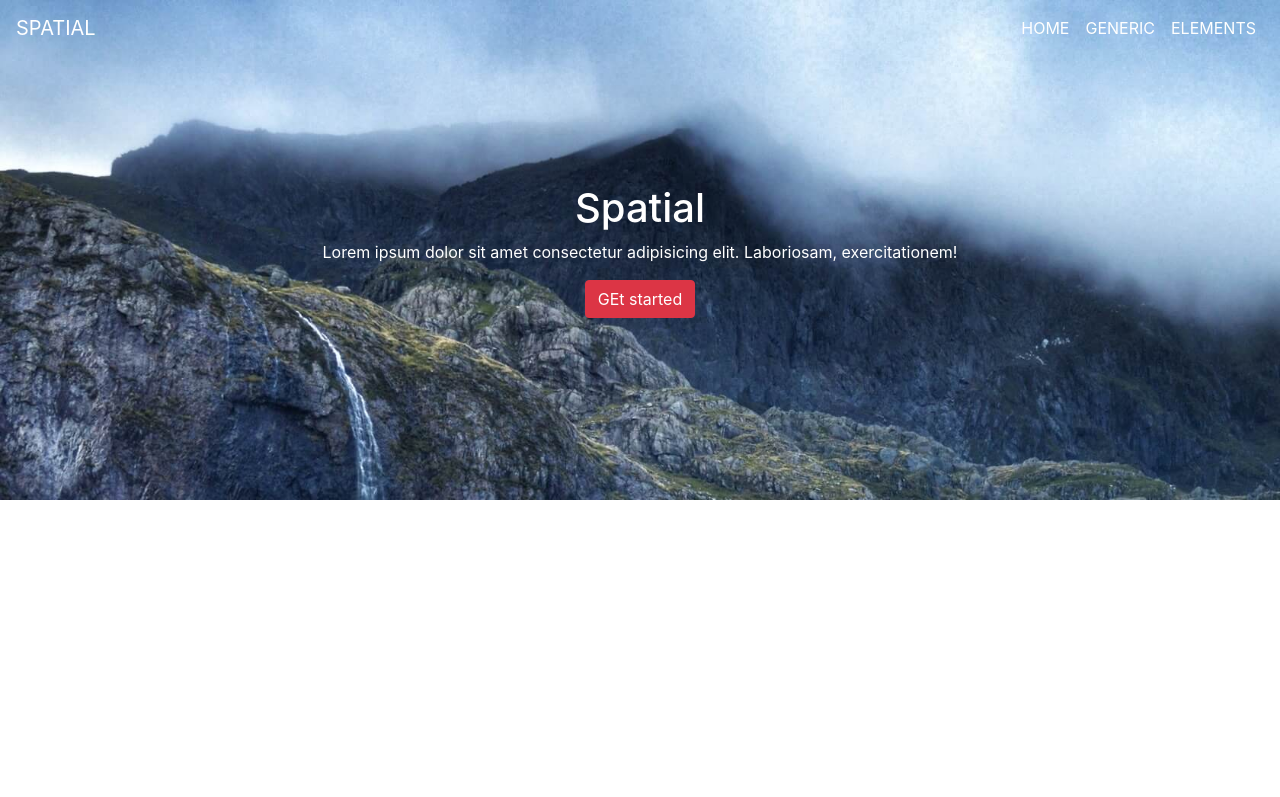
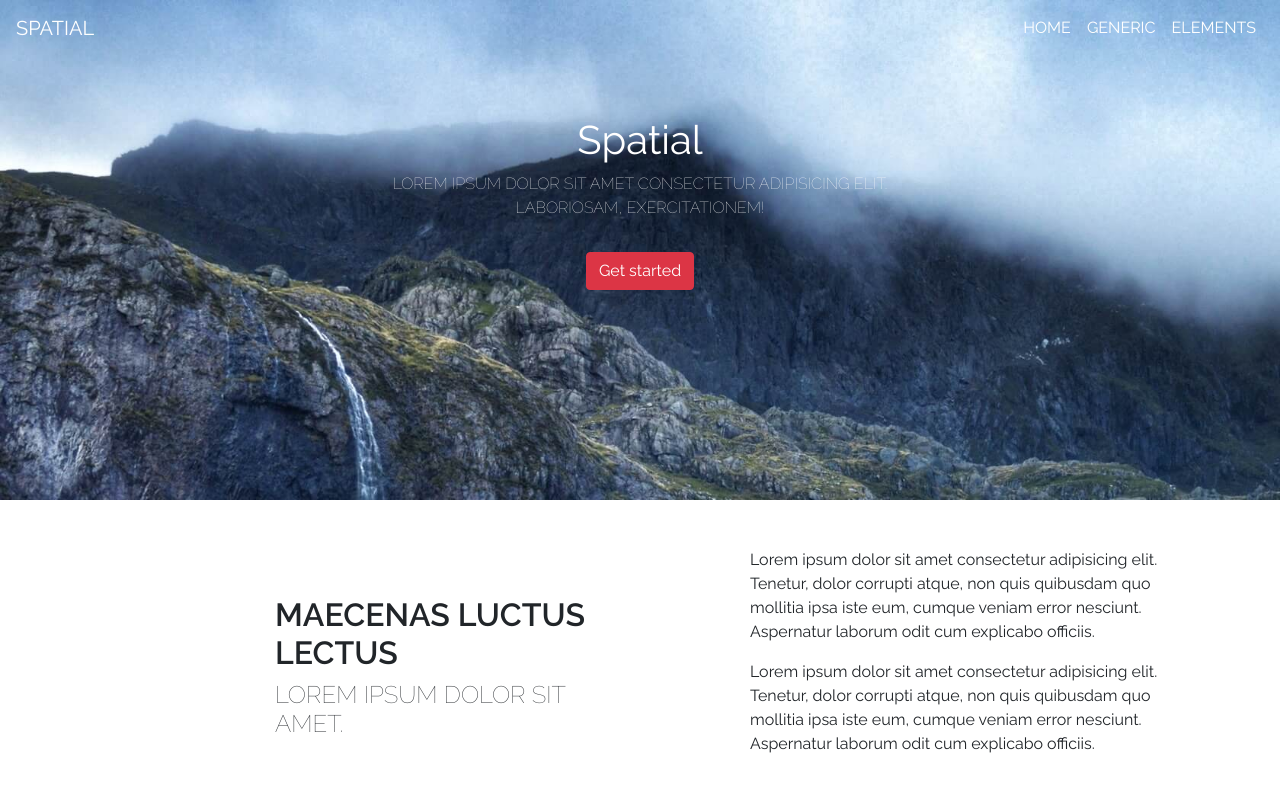
Before and after one commit to JamilaaH/html-sass-bootstrap-spatial, a website: page index.html in a window 1280 px wide. Drawn offline with nearby package versions, Linux system fonts and the light colour scheme.

Commit message:
section1

```diff
--- a/index.html
+++ b/index.html
@@ -10,7 +10,7 @@
 
 <body>
     <header>
-        <nav class="navbar navbar-expand-lg navbar-light bg-transparent ">
+        <nav class="navbar navbar-expand-lg navbar-dark bg-transparent ">
             <a class="navbar-brand text-uppercase text-white" href="#">Spatial</a>
             <button class="navbar-toggler" type="button" data-toggle="collapse" data-target="#navbarNav"
                 aria-controls="navbarNav" aria-expanded="false" aria-label="Toggle navigation">
@@ -30,12 +30,37 @@
                 </ul>
             </div>
         </nav>
-        <div class="HomeContenu">
-            <h1>Spatial</h1>
-            <p>Lorem ipsum dolor sit amet consectetur adipisicing elit. Laboriosam, exercitationem!</p>
-            <button class="btn btn-danger">GEt started</button>
+        <div class="contenu my-5 p-1">
+            <div class=" HomeContenu">
+                <h1 class=" m-2">Spatial</h1>
+                <p class="subtitle text-center">Lorem ipsum dolor sit amet consectetur adipisicing elit. <br>Laboriosam,
+                    exercitationem!
+                </p>
+                <button class="btn btn-danger mt-3">Get started</button>
+            </div>
         </div>
     </header>
+
+    <!-- section -->
+    <section class="about container my-5">
+        <div class="row">
+            <div class="col-12 col-md-6 py-md-5 col-lg-4 offset-lg-1 col-xl-4 offset-xl-2">
+                <h2 class="title">Maecenas luctus lectus</h2>
+                <h4 class="subtitle">Lorem ipsum dolor sit amet.</h4>
+            </div>
+            <div class="col-12 col-md-6 col-lg-5 offset-lg-1">
+                <p>Lorem ipsum dolor sit amet consectetur adipisicing elit. Tenetur, dolor corrupti atque, non quis
+                    quibusdam quo mollitia ipsa iste eum, cumque veniam error nesciunt. Aspernatur laborum odit cum
+                    explicabo officiis.</p>
+                <p>Lorem ipsum dolor sit amet consectetur adipisicing elit. Tenetur, dolor corrupti atque, non quis
+                    quibusdam quo mollitia ipsa iste eum, cumque veniam error nesciunt. Aspernatur laborum odit cum
+                    explicabo officiis.</p>
+            </div>
+        </div>
+    </section>
+
+
+
 
     <!-- script jquery -->
     <script src="./node_modules/jquery/dist/jquery.js"></script>
--- a/src/sass/_font.sass
+++ b/src/sass/_font.sass
@@ -0,0 +1,11 @@
+@font-face
+    font-family: 'raleway-regular'
+    src: url('../font/Raleway-Regular.ttf')
+
+@font-face
+    font-family: 'raleway-bold'
+    src: url('../font/Raleway-SemiBold.ttf')
+
+@font-face
+    font-family: 'raleway-thin'
+    src: url('../font/Raleway-Thin.ttf')
--- a/src/sass/modules/_header.sass
+++ b/src/sass/modules/_header.sass
@@ -1,15 +1,18 @@
-header
-    background-image: url('../img/banner.jpg')
-    background-size: cover
-    height: 500px
+body
+    font-family: 'raleway-regular'
 
-    .navbar-nav
-        color: blue
+    header
+        background-image: url('../img/banner.jpg')
+        background-size: cover
+        height: 500px
+        // filter: brightness(0.4)
+        .HomeContenu
+            display: flex
+            justify-content: center
+            align-items: center
+            flex-direction: column
+            color: white
 
-    .HomeContenu
-        display: flex
-        justify-content: center
-        align-items: center
-        flex-direction: column
-        margin: 10% 0
-        color: white
+        .subtitle
+            font-family: 'raleway-thin'
+            text-transform: uppercase
--- /dev/null
+++ b/src/sass/modules/_section1.sass
@@ -0,0 +1,8 @@
+.about
+    .title
+        font-family: 'raleway-bold'
+        text-transform: uppercase
+
+    .subtitle
+        font-family: 'raleway-thin'
+        text-transform: uppercase
--- a/src/sass/modules/_style.sass
+++ b/src/sass/modules/_style.sass
@@ -1 +1,2 @@
 @import ./_header
+@import ./_section1
```
Also changed, not shown: public/css/app.css, public/font/Raleway-Regular.ttf (added), public/font/Raleway-SemiBold.ttf (added), public/font/Raleway-Thin.ttf (added).
